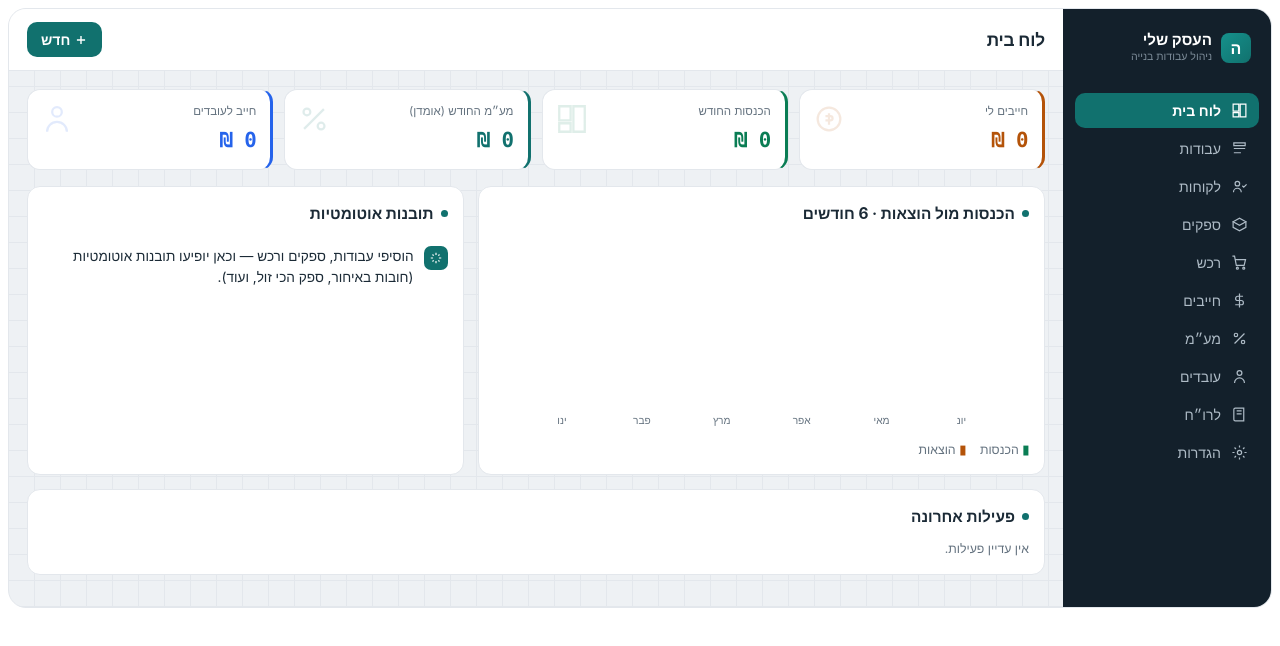
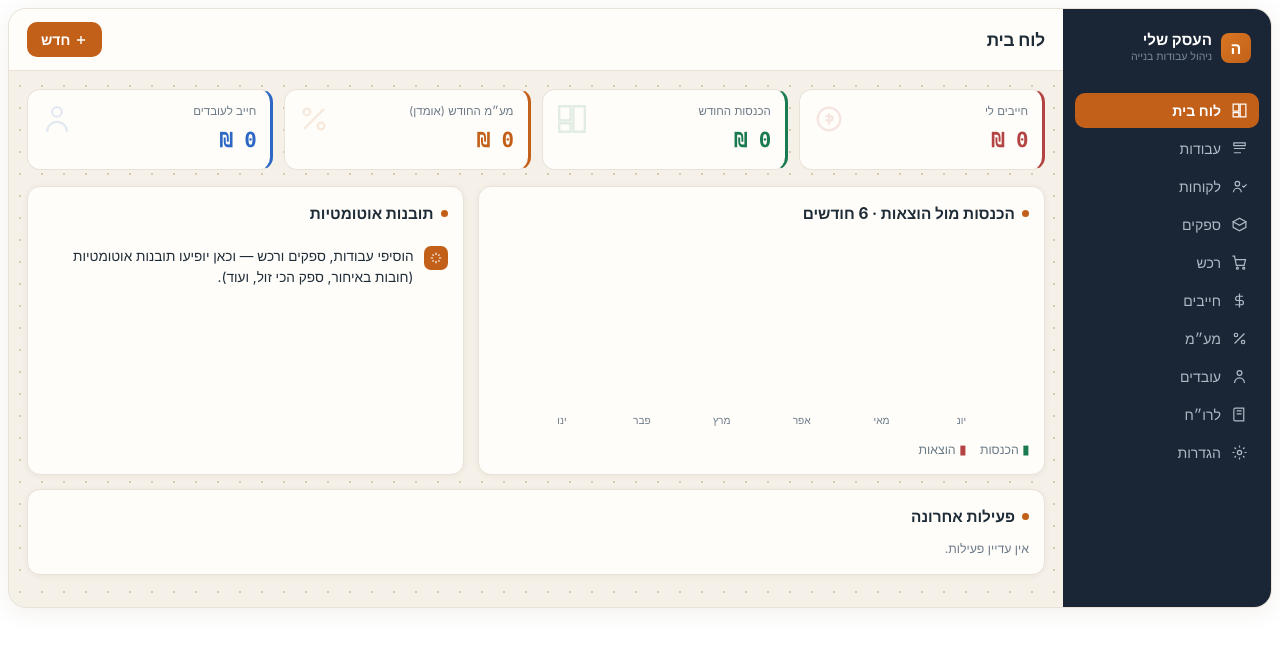
Before and after one commit to stav-png/my-biz-app, a website built with Vite: page index.html in a window 1280 px wide. Built offline with nearby package versions, Linux system fonts and the light colour scheme; some packages are replaced by stand-ins of ours; no server answers; the database is empty.

Commit message:
עיצוב חדש

```diff
--- a/src/style.css
+++ b/src/style.css
@@ -1,8 +1,8 @@
 #app {
-  --ink: #13202b; --ink2: #1b2c3a; --line: #e3e7ec; --surface: #eef1f4; --card: #fff;
-  --txt: #1b2a36; --soft: #64727f; --brand: #11716e; --brand2: #15918c; --brand-soft: #e2f1f0;
-  --owe: #b45309; --owe-soft: #fbeedb; --paid: #0a7d54; --paid-soft: #e2f3ec;
-  --work: #2563eb; --work-soft: #e6eefc;
+  --ink: #1a2535; --ink2: #243044; --line: #e8e2d9; --surface: #f5f0e8; --card: #fffdf9;
+  --txt: #1e2c38; --soft: #6b7a88; --brand: #c2601a; --brand2: #d97722; --brand-soft: #fdefd8;
+  --owe: #b44444; --owe-soft: #fceaea; --paid: #1a7a50; --paid-soft: #e0f3ea;
+  --work: #2d68c4; --work-soft: #e3edfc;
   --r: 13px;
   font-family: -apple-system, "Segoe UI", "Helvetica Neue", Arial, sans-serif;
   color: var(--txt);
@@ -15,9 +15,10 @@
 .shell {
   display: flex; min-height: 560px;
   background: var(--surface);
-  background-image: linear-gradient(var(--line) 1px, transparent 1px), linear-gradient(90deg, var(--line) 1px, transparent 1px);
-  background-size: 26px 26px; background-position: -1px -1px;
+  background-image: radial-gradient(circle, #d9c9b0 1px, transparent 1px);
+  background-size: 22px 22px;
   border-radius: 18px; overflow: hidden; border: 1px solid var(--line);
+  box-shadow: 0 4px 24px rgba(90,60,20,.08);
 }
 
 /* sidebar */
@@ -53,7 +54,7 @@
 .stat.vat { border-inline-start: 3px solid var(--brand); } .stat.vat .val { color: var(--brand); }
 .stat.in  { border-inline-start: 3px solid var(--paid); } .stat.in .val  { color: var(--paid); }
 
-.panel { background: var(--card); border: 1px solid var(--line); border-radius: var(--r); padding: 15px; margin-bottom: 14px; }
+.panel { background: var(--card); border: 1px solid var(--line); border-radius: var(--r); padding: 15px; margin-bottom: 14px; box-shadow: 0 1px 6px rgba(90,60,20,.06); }
 .panel h3 { margin: 0 0 12px; font-size: .96rem; display: flex; align-items: center; gap: 7px; }
 .panel h3 .dot { width: 7px; height: 7px; border-radius: 50%; background: var(--brand); }
 .grid2 { display: grid; grid-template-columns: 1.3fr 1fr; gap: 14px; }
@@ -73,7 +74,7 @@
 .btn.ghost { background: var(--card); color: var(--txt); border: 1px solid var(--line); } .btn.ghost:hover { border-color: var(--soft); }
 .btn.sm { padding: 6px 10px; font-size: .78rem; font-weight: 500; } .btn.full { width: 100%; }
 
-.row { background: var(--card); border: 1px solid var(--line); border-radius: var(--r); padding: 13px 14px; margin-bottom: 9px; }
+.row { background: var(--card); border: 1px solid var(--line); border-radius: var(--r); padding: 13px 14px; margin-bottom: 9px; box-shadow: 0 1px 6px rgba(90,60,20,.06); }
 .row .top { display: flex; justify-content: space-between; align-items: flex-start; gap: 10px; }
 .row .who { font-weight: 700; font-size: .98rem; } .row .sub { font-size: .77rem; color: var(--soft); margin-top: 2px; }
 .pill { font-size: .68rem; padding: 3px 9px; border-radius: 20px; white-space: nowrap; font-weight: 600; }
```
Also changed, not shown: 1 other file.
